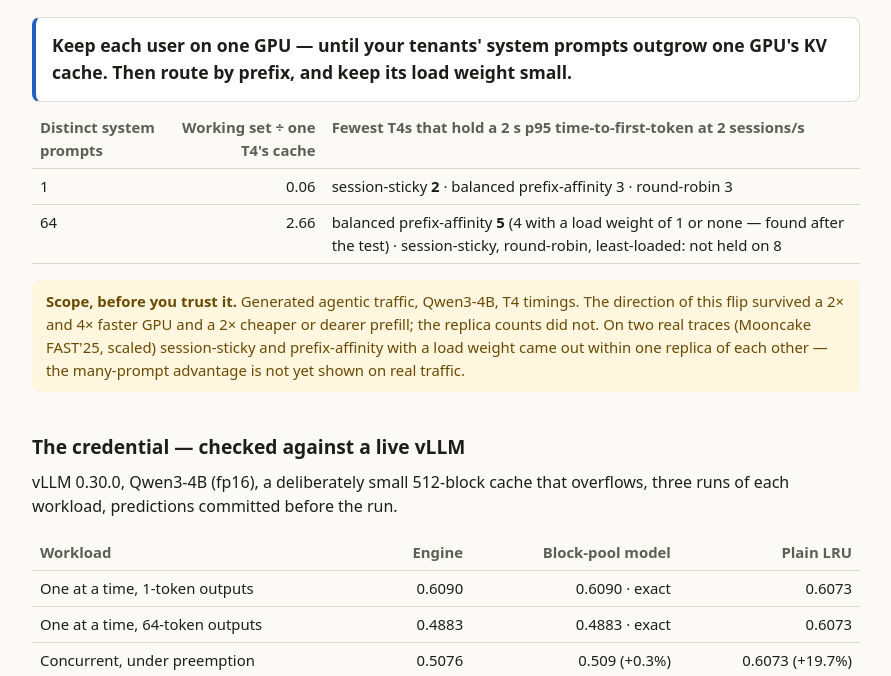
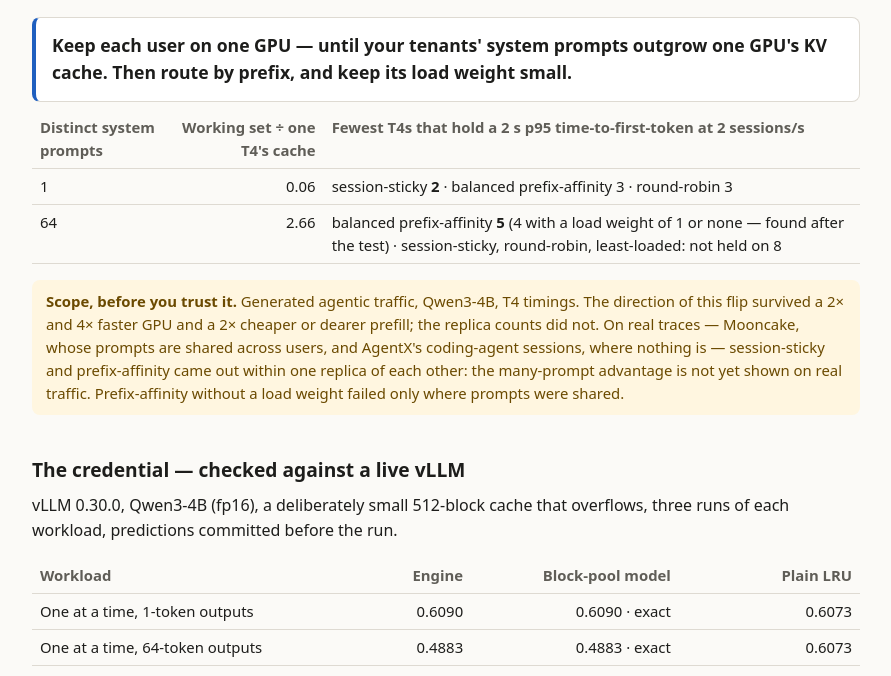
Before and after one commit to gitgod-debug/kv-routing-sim, a plain HTML site: page site/index.html in a window 1280 px wide. Shown: the part 124-800 px from the top of the page, without its empty margins (194-1085 px from the left). Drawn offline with Linux system fonts and the light colour scheme; files whose address does not match are found by name.

Commit message:
Demo page and CHECKPOINTS header catch up with R2

```diff
--- a/site/index.html
+++ b/site/index.html
@@ -87,9 +87,10 @@
   </div>
   <p class="note"><strong>Scope, before you trust it.</strong> Generated agentic traffic, Qwen3-4B, T4 timings.
     The direction of this flip survived a 2× and 4× faster GPU and a 2× cheaper or dearer prefill; the
-    replica counts did not. On two real traces (Mooncake FAST'25, scaled) session-sticky and
-    prefix-affinity with a load weight came out within one replica of each other — the many-prompt
-    advantage is not yet shown on real traffic.</p>
+    replica counts did not. On real traces — Mooncake, whose prompts are shared across users, and
+    AgentX's coding-agent sessions, where nothing is — session-sticky and prefix-affinity came out
+    within one replica of each other: the many-prompt advantage is not yet shown on real traffic.
+    Prefix-affinity without a load weight failed only where prompts were shared.</p>
 
   <h2>The credential — checked against a live vLLM</h2>
   <p>vLLM 0.30.0, Qwen3-4B (fp16), a deliberately small 512-block cache that overflows, three runs of each
```
